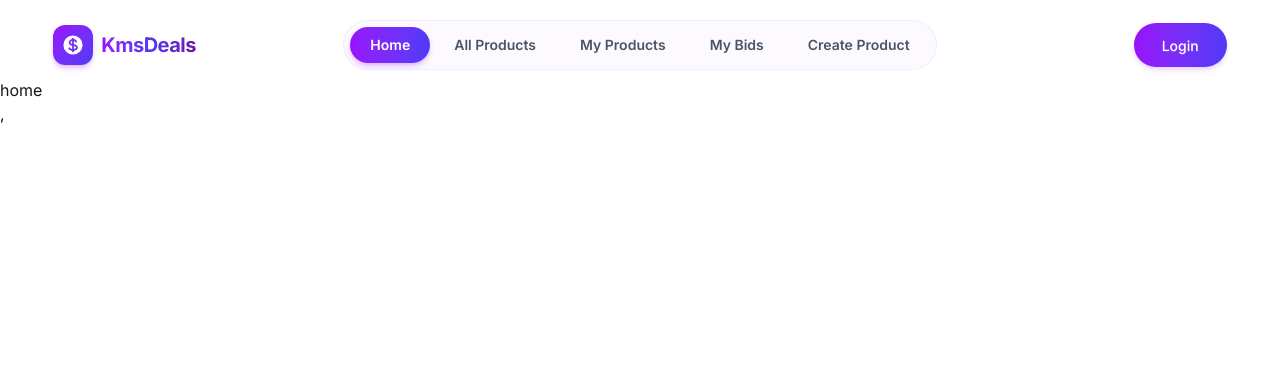
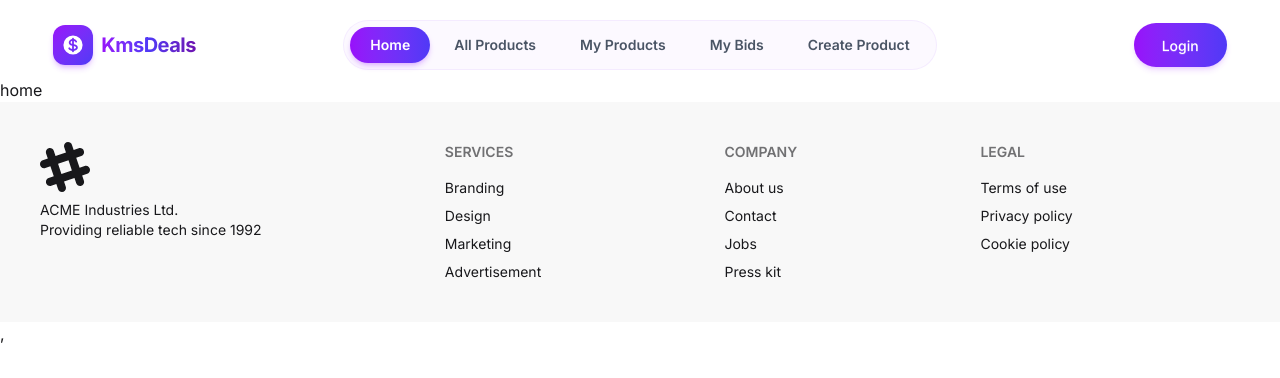
Before and after one commit to kmsmahi/kms-Deals-Full-Stack-Project-1-Clients, a React (Vite) app: page / in a window 1280 px wide. Shown: the top 378 px of the page. Built offline with nearby package versions, Linux system fonts and the light colour scheme.

Commit message:
footer initial

```diff
--- a/src/Componenets/Footer.jsx
+++ b/src/Componenets/Footer.jsx
@@ -2,9 +2,46 @@ import React from 'react';
 
 const Footer = () => {
     return (
-        <div>
-
-        </div>
+        <footer className="footer sm:footer-horizontal bg-base-200 text-base-content p-10">
+  <aside>
+    <svg
+      width="50"
+      height="50"
+      viewBox="0 0 24 24"
+      xmlns="http://www.w3.org/2000/svg"
+      fillRule="evenodd"
+      clipRule="evenodd"
+      className="fill-current">
+      <path
+        d="M22.672 15.226l-2.432.811.841 2.515c.33 1.019-.209 2.127-1.23 2.456-1.15.325-2.148-.321-2.463-1.226l-.84-2.518-5.013 1.677.84 2.517c.391 1.203-.434 2.542-1.831 2.542-.88 0-1.601-.564-1.86-1.314l-.842-2.516-2.431.809c-1.135.328-2.145-.317-2.463-1.229-.329-1.018.211-2.127 1.231-2.456l2.432-.809-1.621-4.823-2.432.808c-1.355.384-2.558-.59-2.558-1.839 0-.817.509-1.582 1.327-1.846l2.433-.809-.842-2.515c-.33-1.02.211-2.129 1.232-2.458 1.02-.329 2.13.209 2.461 1.229l.842 2.515 5.011-1.677-.839-2.517c-.403-1.238.484-2.553 1.843-2.553.819 0 1.585.509 1.85 1.326l.841 2.517 2.431-.81c1.02-.33 2.131.211 2.461 1.229.332 1.018-.21 2.126-1.23 2.456l-2.433.809 1.622 4.823 2.433-.809c1.242-.401 2.557.484 2.557 1.838 0 .819-.51 1.583-1.328 1.847m-8.992-6.428l-5.01 1.675 1.619 4.828 5.011-1.674-1.62-4.829z"></path>
+    </svg>
+    <p>
+      ACME Industries Ltd.
+      <br />
+      Providing reliable tech since 1992
+    </p>
+  </aside>
+  <nav>
+    <h6 className="footer-title">Services</h6>
+    <a className="link link-hover">Branding</a>
+    <a className="link link-hover">Design</a>
+    <a className="link link-hover">Marketing</a>
+    <a className="link link-hover">Advertisement</a>
+  </nav>
+  <nav>
+    <h6 className="footer-title">Company</h6>
+    <a className="link link-hover">About us</a>
+    <a className="link link-hover">Contact</a>
+    <a className="link link-hover">Jobs</a>
+    <a className="link link-hover">Press kit</a>
+  </nav>
+  <nav>
+    <h6 className="footer-title">Legal</h6>
+    <a className="link link-hover">Terms of use</a>
+    <a className="link link-hover">Privacy policy</a>
+    <a className="link link-hover">Cookie policy</a>
+  </nav>
+</footer>
     );
 };
 
```
